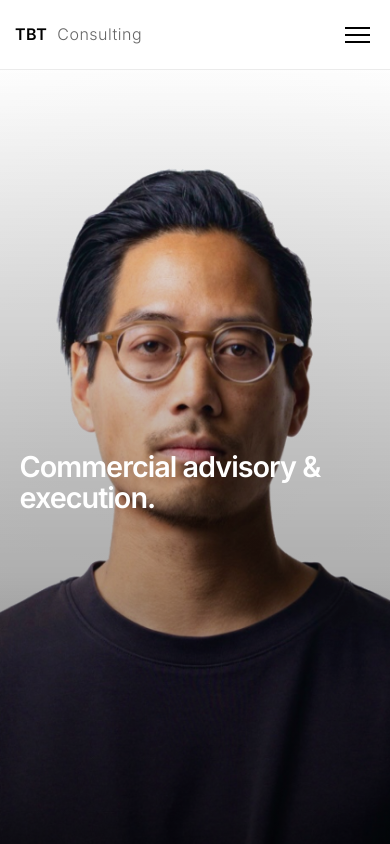
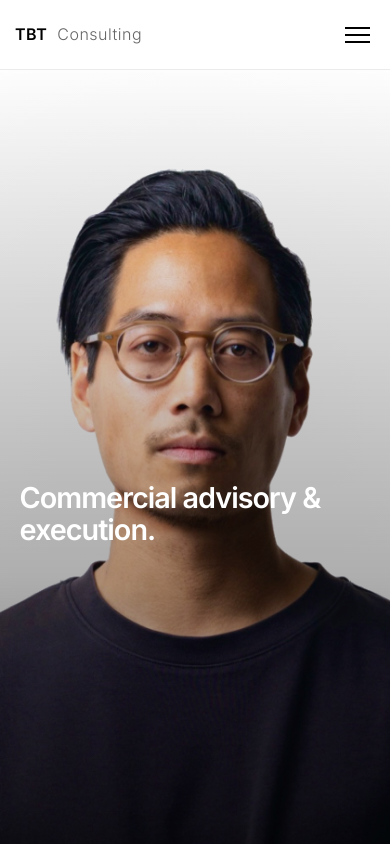
Before and after one commit to maxd211/Tbt-Advisory, a Next.js app: page / in a window 390 px wide. Shown: the top 844 px of the page. Built offline with nearby package versions, Linux system fonts and the light colour scheme.

Commit message:
Move mobile hero headline two lines down

```diff
--- a/app/globals.css
+++ b/app/globals.css
@@ -498,6 +498,7 @@ main {
         color: #ffffff;
         background: none;
         -webkit-text-fill-color: #ffffff;
+        margin-top: 2.2em;
     }
 
     .hero-tagline {
```
